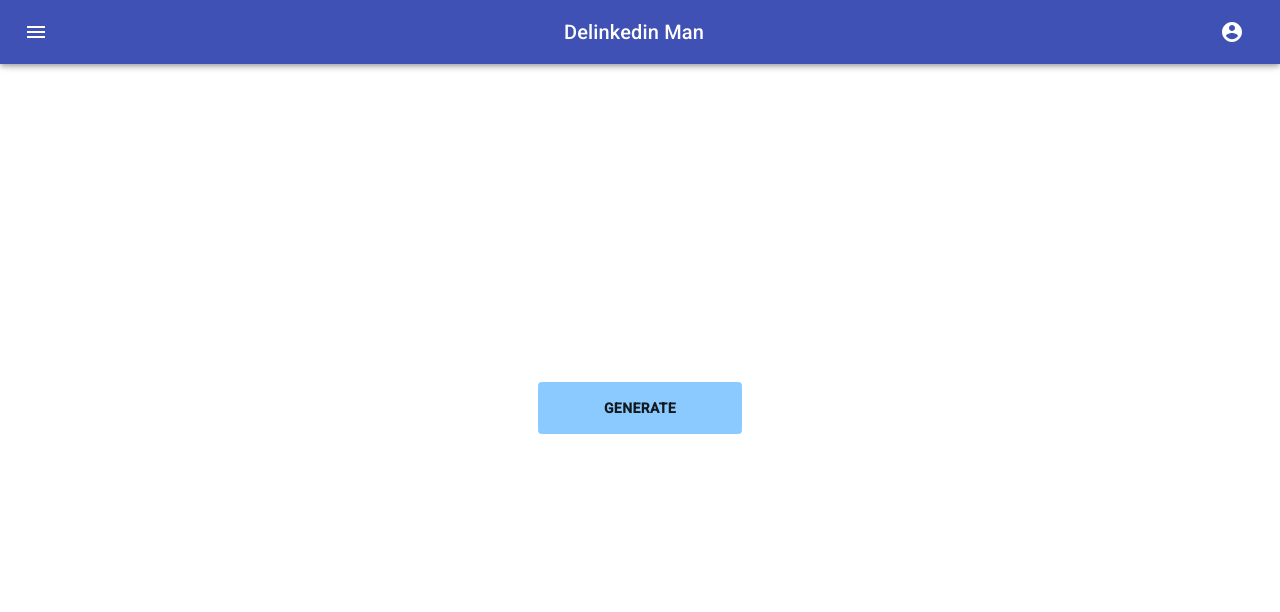
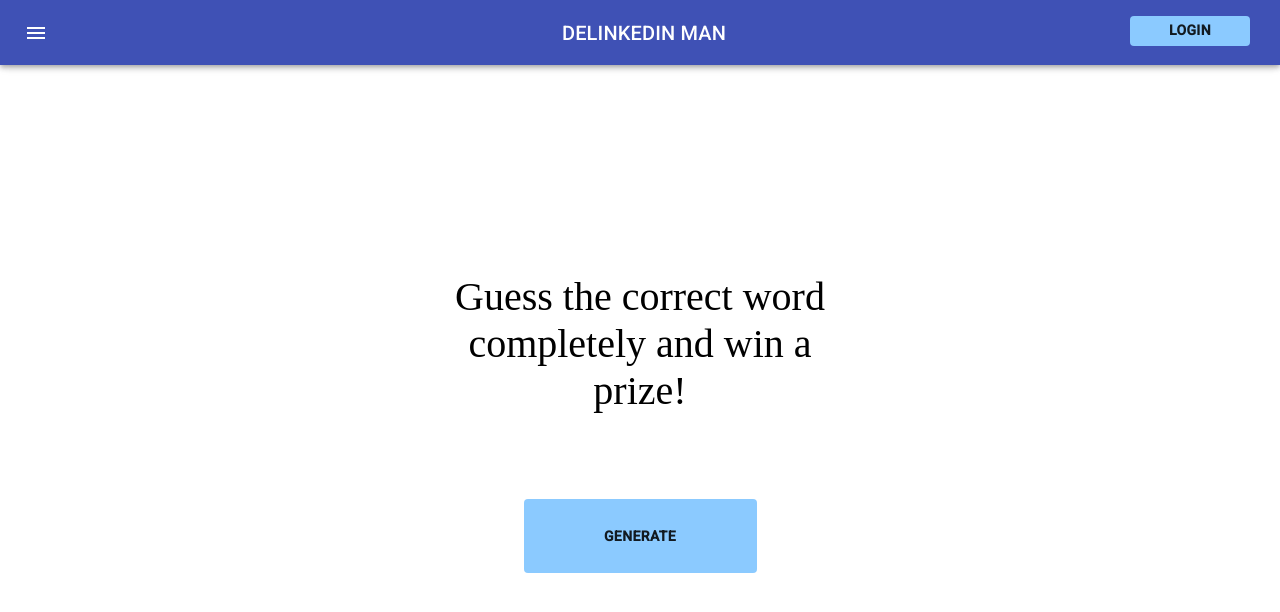
Before and after one commit to mariomui/delinkedinman, a React app in the folder client/: page / in a window 1280 px wide. Shown: the top 612 px of the page. Built offline with nearby package versions, Linux system fonts and the light colour scheme.

Commit message:
Fix overaching theming issues

```diff
--- a/client/src/App.js
+++ b/client/src/App.js
@@ -5,6 +5,7 @@
 
 import MainPage from './Pages/MainPage'
 import theme from "./MaterialUI/theme";
+import './assets/global.css';
 
 const App = () => {
   return (
--- a/client/src/MaterialUI/theme.js
+++ b/client/src/MaterialUI/theme.js
@@ -16,6 +16,11 @@
           color: 'white'
         }
       }
+    },
+    MuiToolbar: {
+      root: {
+        height: 65 + 'px'
+      }
     }
   }
 });
--- a/client/src/Pages/MainPage.js
+++ b/client/src/Pages/MainPage.js
@@ -2,13 +2,25 @@
 import Button from '@material-ui/core/Button';
 import { Container } from '@material-ui/core';
 import { withStyles } from '@material-ui/styles'
+import { IntroText } from '../components/IntroText';
+import Grid from '@material-ui/core/Grid';
+
 import { styles } from '../assets/PageStyles/MainPage.theme'
+
 const MainPage = (props) => {
   const { classes } = props
   return (
     <div>
       <Container className={classes.container} >
-        <Button className={classes.button}> Generate</Button>
+        <Grid
+          container
+          direction="column"
+          justify="center"
+          alignItems="center"
+        >
+          <IntroText />
+          <Button className={classes.button}> Generate</Button>
+        </Grid>
       </Container>
     </div>
   )
--- a/client/src/assets/Layouts.theme.js
+++ b/client/src/assets/Layouts.theme.js
@@ -1,3 +1,6 @@
+let top = 3 + 'px'
+let left = top;
+
 export const styles = (theme) => ({
   appbar: {
     display: 'flex',
@@ -5,5 +8,26 @@
   },
   menuitem: {
     minWidth: `${theme.spacing(1.3)}vw`
+  },
+  layoutControlWrapper: {
+    position: 'relative',
+    display: 'flex',
+    justifyContent: 'center',
+    alignItems: 'center',
+    width: 139 + 'px',
+    height: 60 + 'px',
+  },
+  accountInfo: {
+    position: 'absolute',
+    top,
+    left
+  },
+  login: {
+    position: 'absolute',
+    height: 30 + 'px',
+    width: 120 + 'px',
+    top,
+    left,
+    padding: '0'
   }
 })
--- a/client/src/assets/PageStyles/MainPage.theme.js
+++ b/client/src/assets/PageStyles/MainPage.theme.js
@@ -1,5 +1,4 @@
-import { flexbox } from "@material-ui/system";
-import { getThemeProps } from "@material-ui/styles";
+
 
 export const styles = (theme) => ({
   container: {
@@ -9,8 +8,8 @@
     alignItems: 'center'
   },
   button: {
-    height: theme.spacing(.8) + 'vh',
-    width: theme.spacing(2) + 'vw',
+    height: 74 + 'px',
+    width: 233 + 'px'
 
   }
 })
--- /dev/null
+++ b/client/src/assets/global.css
@@ -0,0 +1,15 @@
+/* #menu-appbar {
+
+  font-size: 20px;
+  color    : black;
+  width    : 100%;
+  position : absolute;
+  height   : 200px;
+  position : absolute;
+  border   : 1px solid green;
+} */
+
+#hitme {
+  border  : '1px solid black';
+  position: 'relative'
+}
--- /dev/null
+++ b/client/src/components/IntroText.js
@@ -0,0 +1,25 @@
+import React, { Fragment } from 'react';
+import { makeStyles } from '@material-ui/styles'
+
+const useStyles = makeStyles((theme) => {
+  return {
+    introtext: {
+      color: 'black',
+      fontSize: 40,
+      width: 394 + 'px',
+      height: 142 + 'px',
+      textAlign: 'center',
+      marginBottom: 74 + 'px'
+    }
+  };
+});
+export const IntroText = () => {
+  const classes = useStyles();
+  return (
+    <Fragment>
+      <p className={classes.introtext}>
+        Guess the correct word completely and win a prize!
+    </p>
+    </Fragment >
+  )
+}
--- a/client/src/components/Layout.js
+++ b/client/src/components/Layout.js
@@ -1,16 +1,19 @@
 import React from 'react';
 
+// do not try to refacto this by destructuring.
 import AppBar from '@material-ui/core/AppBar';
 import Toolbar from '@material-ui/core/Toolbar';
+import MenuItem from '@material-ui/core/MenuItem';
 import Typography from '@material-ui/core/Typography';
 import IconButton from '@material-ui/core/IconButton';
+import Menu from '@material-ui/core/Menu';
+
+import AccountCircle from '@material-ui/icons/AccountCircle';
 import MenuIcon from '@material-ui/icons/Menu';
-import AccountCircle from '@material-ui/icons/AccountCircle';
-import Switch from '@material-ui/core/Switch';
-import FormControlLabel from '@material-ui/core/FormControlLabel';
-import FormGroup from '@material-ui/core/FormGroup';
-import MenuItem from '@material-ui/core/MenuItem';
-import Menu from '@material-ui/core/Menu';
+
+import Button from '@material-ui/core/Button'
+
+
 
 import { withStyles } from '@material-ui/styles';
 import { createMuiTheme } from '@material-ui/core/styles';
@@ -43,20 +46,30 @@
             <MenuIcon />
           </IconButton>
           <Typography variant="h6">
+            <span style={{ marginLeft: '111px', textTransform: 'uppercase' }}>
               Delinkedin Man
+            </span>
           </Typography>
-          <IconButton onClick={handleMenu} color="inherit">
+          <div className={classes.layoutControlWrapper}>
+            <IconButton className={classes.accountInfo} onClick={handleMenu} color="inherit">
               <AccountCircle />
             </IconButton>
 
+
+
+            <Button className={classes.login}> Login</Button>
+
             <Menu
               id="menu-appbar"
+              className={classes.menuappbar}
               anchorEl={anchorEl}
               onClose={handleClose}
               open={open}>
               <MenuItem className={classes.menuitem}>Profile</MenuItem>
               <MenuItem className={classes.menuitem}>Account</MenuItem>
             </Menu>
+          </div>
+
         </Toolbar>
       </AppBar>
       {props.children}
--- a/package.json
+++ b/package.json
@@ -7,7 +7,7 @@
     "dev": "run-p dev:**",
     "dev:start": "cd client && yarn start",
     "dev:serve": "npm run start:runServer",
-    "start:runServer": "node server.js",
+    "start:runServer": "nodemon server.js",
     "build:only": "cd client && npm run build",
     "test": "jest",
     "ngrok": "ngrok",
```
Also changed, not shown: client/public/bundle.js, client/src/components/Login.js (added). Lines whose indentation alone changed are shown as unchanged.
